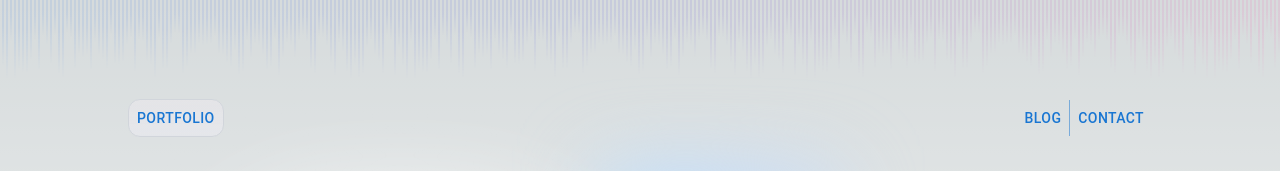
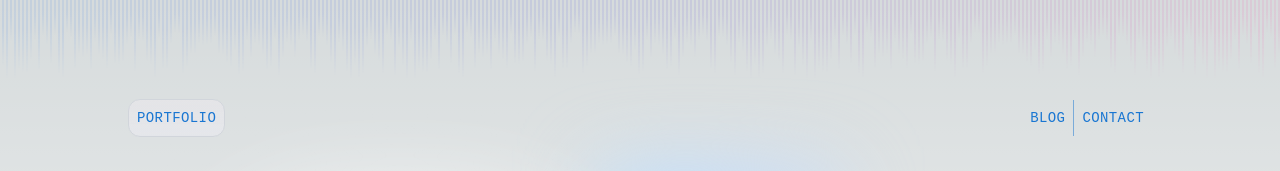
Before and after one commit to kevingillispie/kevingillispie.com, a Next.js app: page / in a window 1280 px wide. Shown: the top 171 px of the page. Built offline with nearby package versions, Linux system fonts and the light colour scheme; a web font is replaced by a local one.

Commit message:
Add Hack font globally

```diff
--- a/app/globals.css
+++ b/app/globals.css
@@ -22,3 +22,15 @@ body {
             transparent,
             rgb(var(--background-end-rgb))) rgb(var(--background-start-rgb));
 }
+
+.font-hack-regular {
+    font-family: 'hack', monospace, sans-serif !important;
+}
+
+.font-color-cerulean {
+    color: color(srgb 0.3262 0.7865 1);
+}
+
+.text-trans-initial {
+    text-transform: initial;
+}
--- a/app/home.css
+++ b/app/home.css
@@ -15,18 +15,6 @@
     line-height: 0;
 }
 
-.font-hack-regular {
-    font-family: 'hack', monospace, sans-serif;
-}
-
-.font-color-cerulean {
-    color: color(srgb 0.3262 0.7865 1);
-}
-
-.text-trans-initial {
-    text-transform: initial;
-}
-
 @media screen and (max-width: 576px) {
     .k-logo-hero {
         width: 30vw;
```
